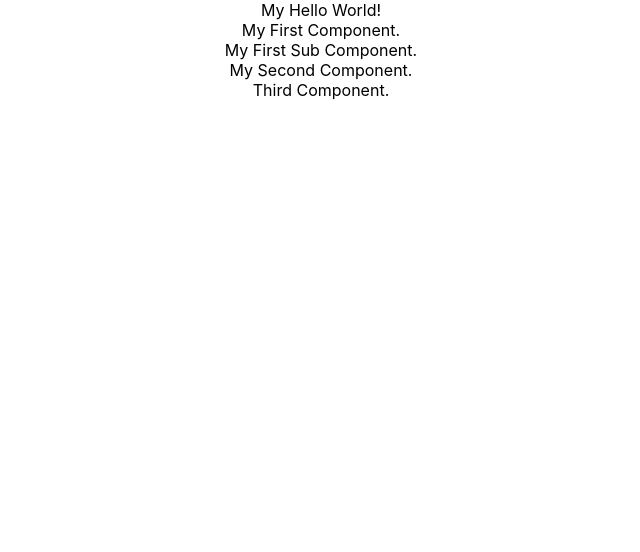
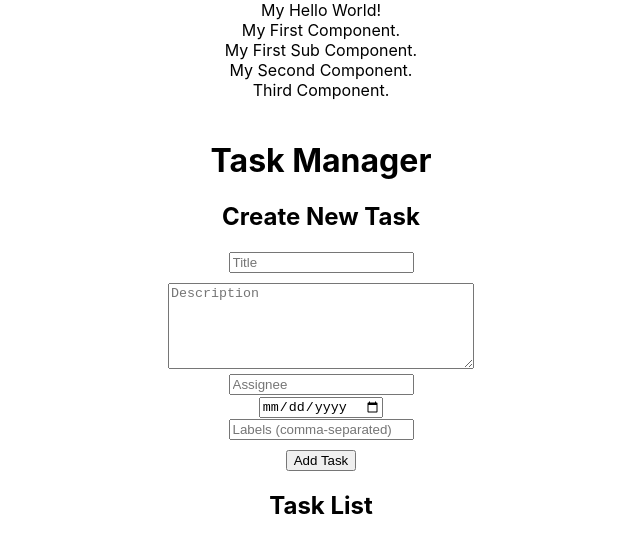
Before and after one commit to Chuangye-Wang/learn_react, a React (Create React App) app in the folder to-do/: page / in a window 1280 px wide. Shown: the top 552 px of the page, without its empty margins (319-959 px from the left). Built offline with nearby package versions, Linux system fonts and the light colour scheme.

Commit message:
feat(task_manager): create a task manager to control create, update, delete tasks.

```diff
--- a/to-do/src/App.js
+++ b/to-do/src/App.js
@@ -6,6 +6,7 @@ import SecondComponent from './components/learning_examples/SecondComponent'
 import ThirdComponent from './components/learning_examples/ThirdComponent'
 // import logo from './logo.svg';
 import './App.css';
+import TaskManager from "./components/learning_examples/TaskManager";
 
 class App extends Component {
     render() {
@@ -16,6 +17,7 @@ class App extends Component {
             <FirstSubComponent></FirstSubComponent>
             <SecondComponent></SecondComponent>
             <ThirdComponent></ThirdComponent>
+            <TaskManager></TaskManager>
             </div>
         );
     }
--- /dev/null
+++ b/to-do/src/components/learning_examples/TaskManager.jsx
@@ -0,0 +1,188 @@
+import React, { useState } from "react";
+
+function TaskManager() {
+    const [tasks, setTasks] = useState([]);
+    const [newTask, setNewTask] = useState({
+        title: "",
+        description: "",
+        assignee: "",
+        dueDate: "",
+        labels: "",
+    });
+    const [editIndex, setEditIndex] = useState(null);
+    const [editTask, setEditTask] = useState(null);
+
+    // Handle input change for new task
+    const handleInputChange = (e) => {
+        const { name, value } = e.target;
+        setNewTask({ ...newTask, [name]: value });
+    };
+
+    // Add Task
+    const handleAddTask = () => {
+        if (newTask.title.trim() && newTask.description.trim()) {
+            setTasks([...tasks, newTask]);
+            setNewTask({
+                title: "",
+                description: "",
+                assignee: "",
+                dueDate: "",
+                labels: "",
+            });
+        }
+    };
+
+    // Delete Task
+    const handleDeleteTask = (index) => {
+        const updatedTasks = tasks.filter((_, i) => i !== index);
+        setTasks(updatedTasks);
+    };
+
+    // Enable Edit Mode
+    const handleEditTask = (index) => {
+        setEditIndex(index);
+        setEditTask(tasks[index]);
+    };
+
+    // Handle input change for editing task
+    const handleEditInputChange = (e) => {
+        const { name, value } = e.target;
+        setEditTask({ ...editTask, [name]: value });
+    };
+
+    // Save Edited Task
+    const handleSaveTask = () => {
+        const updatedTasks = tasks.map((task, i) =>
+            i === editIndex ? editTask : task
+        );
+        setTasks(updatedTasks);
+        setEditIndex(null);
+        setEditTask(null);
+    };
+
+    return (
+        <div style={{ padding: "20px" }}>
+            <h1>Task Manager</h1>
+
+            {/* Add Task Form */}
+            <div style={{ marginBottom: "20px" }}>
+                <h2>Create New Task</h2>
+                <input
+                    type="text"
+                    name="title"
+                    placeholder="Title"
+                    value={newTask.title}
+                    onChange={handleInputChange}
+                />
+                <br />
+                <textarea
+                    name="description"
+                    placeholder="Description"
+                    value={newTask.description}
+                    onChange={handleInputChange}
+                    style={{ marginTop: "10px", width: "300px", height: "80px" }}
+                />
+                <br />
+                <input
+                    type="text"
+                    name="assignee"
+                    placeholder="Assignee"
+                    value={newTask.assignee}
+                    onChange={handleInputChange}
+                />
+                <br />
+                <input
+                    type="date"
+                    name="dueDate"
+                    value={newTask.dueDate}
+                    onChange={handleInputChange}
+                />
+                <br />
+                <input
+                    type="text"
+                    name="labels"
+                    placeholder="Labels (comma-separated)"
+                    value={newTask.labels}
+                    onChange={handleInputChange}
+                />
+                <br />
+                <button onClick={handleAddTask} style={{ marginTop: "10px" }}>
+                    Add Task
+                </button>
+            </div>
+
+            {/* Task List */}
+            <h2>Task List</h2>
+            <ul>
+                {tasks.map((task, index) => (
+                    <li key={index} style={{ marginBottom: "20px" }}>
+                        {editIndex === index ? (
+                            <>
+                                <input
+                                    type="text"
+                                    name="title"
+                                    value={editTask.title}
+                                    onChange={handleEditInputChange}
+                                />
+                                <br />
+                                <textarea
+                                    name="description"
+                                    value={editTask.description}
+                                    onChange={handleEditInputChange}
+                                    style={{ marginTop: "10px", width: "300px", height: "80px" }}
+                                />
+                                <br />
+                                <input
+                                    type="text"
+                                    name="assignee"
+                                    value={editTask.assignee}
+                                    onChange={handleEditInputChange}
+                                />
+                                <br />
+                                <input
+                                    type="date"
+                                    name="dueDate"
+                                    value={editTask.dueDate}
+                                    onChange={handleEditInputChange}
+                                />
+                                <br />
+                                <input
+                                    type="text"
+                                    name="labels"
+                                    value={editTask.labels}
+                                    onChange={handleEditInputChange}
+                                />
+                                <br />
+                                <button onClick={handleSaveTask} style={{ marginTop: "10px" }}>
+                                    Save
+                                </button>
+                            </>
+                        ) : (
+                            <>
+                                <strong>Title:</strong> {task.title}
+                                <br />
+                                <strong>Description:</strong> {task.description}
+                                <br />
+                                <strong>Assignee:</strong> {task.assignee}
+                                <br />
+                                <strong>Due Date:</strong> {task.dueDate}
+                                <br />
+                                <strong>Labels:</strong> {task.labels}
+                                <br />
+                                <button
+                                    onClick={() => handleEditTask(index)}
+                                    style={{ marginTop: "10px", marginRight: "10px" }}
+                                >
+                                    Edit
+                                </button>
+                                <button onClick={() => handleDeleteTask(index)}>Delete</button>
+                            </>
+                        )}
+                    </li>
+                ))}
+            </ul>
+        </div>
+    );
+}
+
+export default TaskManager;
```
